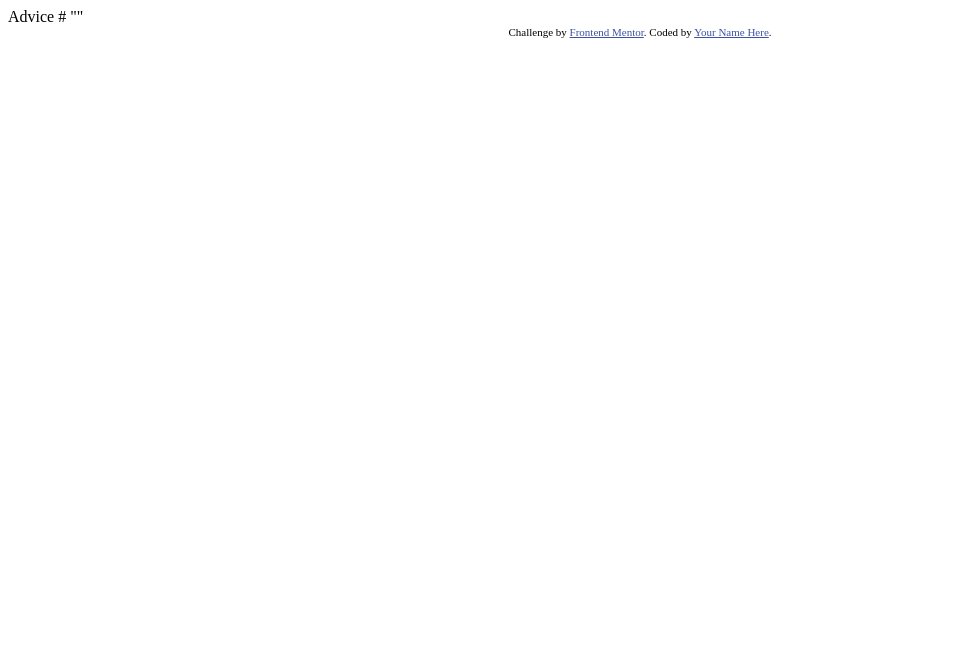
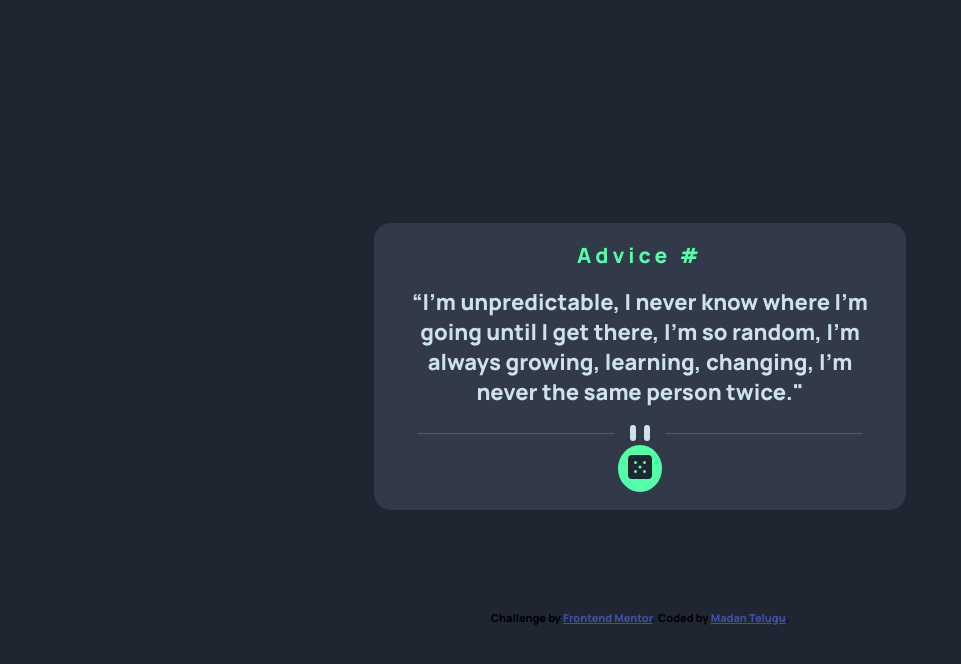
Before and after one commit to cheapliquor123/advice-generator-app, a plain HTML site: page index.html in a window 1280 px wide. Shown: the whole page, without its empty margins (0-961 px from the left). Drawn offline with Linux system fonts and the light colour scheme.

Commit message:
done with dev

```diff
--- /dev/null
+++ b/index.css
@@ -0,0 +1,57 @@
+@import url('https://fonts.googleapis.com/css2?family=Manrope:wght@800&display=swap');
+
+* {
+    margin: 0;
+    border: 0;
+    box-sizing: border-box;
+}
+
+body {
+    font-family: 'Manrope', sans-serif;
+    background-color: hsl(218, 23%, 16%);
+    font-size: 14px;
+    min-height: 100vh;
+    display: flex;
+    justify-content: center;
+    align-items: center;
+    flex-direction: column;
+    margin: 1.5rem;
+}
+
+.container {
+    max-width: 560px;
+    margin: 0 auto;
+}
+
+.card {
+    background-color: hsl(217, 19%, 24%);
+    padding: 18px;
+    border-radius: 17px;
+    text-align: center;
+    margin: 0 1em;
+}
+
+h2 {
+    color: hsl(150, 100%, 66%);
+    letter-spacing: 4px;
+}
+
+p {
+    color: hsl(193, 38%, 86%);
+    font-size: 22px;
+    padding: 18px;
+}
+
+button {
+    padding: 10px;
+    border-radius: 50%;
+    background-color: hsl(150, 100%, 66%);
+    cursor: pointer;
+
+}
+
+
+
+.attribution {
+    padding-top: 100px;
+}
--- a/index.html
+++ b/index.html
@@ -8,6 +8,8 @@
 
   <title>Frontend Mentor | Advice generator app</title>
 
+  <link rel="stylesheet"  href="index.css">
+
   <!-- Feel free to remove these styles or customise in your own stylesheet 👍 -->
   <style>
     .attribution { font-size: 11px; text-align: center; }
@@ -15,14 +17,32 @@
   </style>
 </head>
 <body>
+  <div class="container">
+    <div class="card" id="card">
+      <div class="text">
+        <h2 class="title" id="title">
+          Advice <span id="adviceID">#</span>
+        </h2>
+        <p class="adviceText" id="adviceText">
+          “I'm unpredictable, I never know where I'm going until I get there, I'm so random,
+          I'm always growing, learning, changing, I'm never the same person twice."
 
-  Advice #<!-- Advice ID goes here -->
+        </p>
+          <img src="\images\pattern-divider-desktop.svg" alt="divider">
+      </div>
 
-  "<!-- Advice text goes here -->"
+      <button class="btn" id="btn">
+        <img src="\images\icon-dice.svg" alt="Icon Dice">
+      </button>
 
+
+
+    </div>
+  </div>
   <div class="attribution">
     Challenge by <a href="https://www.frontendmentor.io?ref=challenge" target="_blank">Frontend Mentor</a>.
-    Coded by <a href="#">Your Name Here</a>.
+    Coded by <a href="#">Madan Telugu</a>.
   </div>
+  <script src="index.js"></script>
 </body>
 </html>
--- /dev/null
+++ b/index.js
@@ -0,0 +1,25 @@
+const adviceID = document.querySelector('#adviceID');
+const adviceText = document.querySelector('#adviceText');
+const button = document.querySelector('#btn');
+
+function getAdvice() {
+
+
+
+    fetch('https://api.adviceslip.com/advice').then(Response =>{
+        return Response.json();
+    }).then(apiData => {
+        const adviceNum = apiData.slip.id;
+        const advice = apiData.slip.advice;
+
+        adviceID.innerHTML = adviceNum;
+        adviceText.innerHTML = advice;
+    }).catch(Error => {
+        console.log(Error);
+    })
+
+}
+
+button.addEventListener('click', function() {
+    getAdvice();
+})
```
